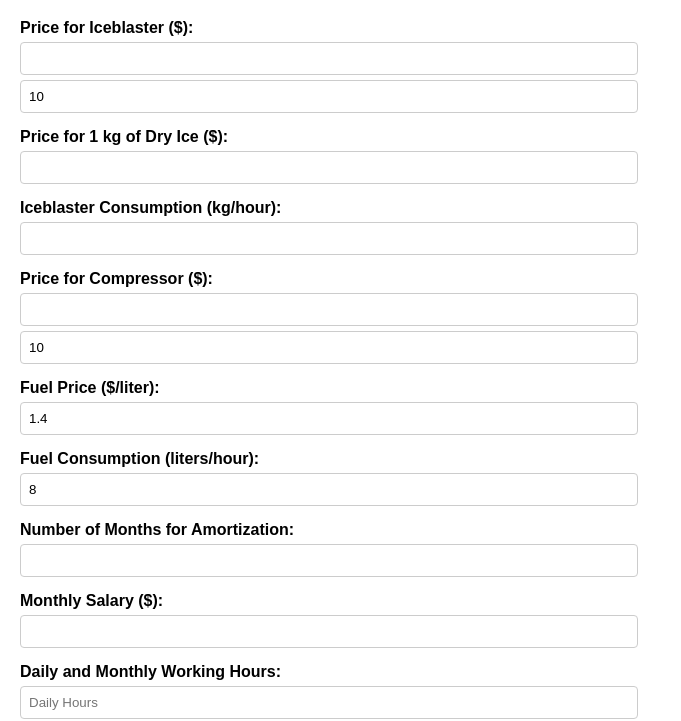
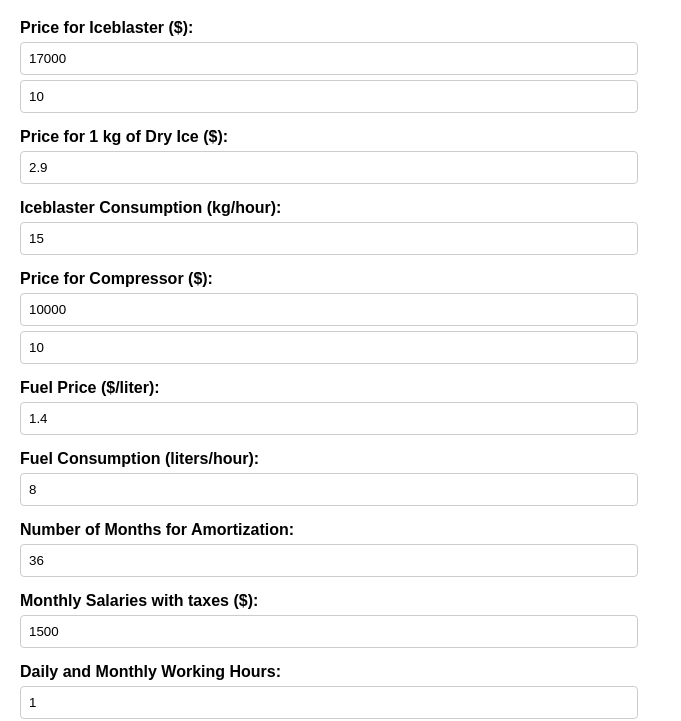
Before and after one commit to ikotelnikov/IceBlastingProfitCalculator, a plain HTML site: page index.html in a window 1280 px wide. Shown: the part 81-802 px from the top of the page, without its empty margins (0-681 px from the left). Drawn offline with nearby package versions, Linux system fonts and the light colour scheme.

Commit message:
Update index.html
default values

```diff
--- a/index.html
+++ b/index.html
@@ -69,16 +69,16 @@
     <form id="calculatorForm" onsubmit="event.preventDefault(); calculateProfit();">
         <h1>Ice Blasting Profit Calculator</h1>
         <label for="iceblasterCost">Price for Iceblaster ($):</label>
-        <input type="number" id="iceblasterCost" required min="0" step="0.01">
+        <input type="number" id="iceblasterCost" required value="17000" min="0" step="0.01">
         <input type="number" id="iceblasterMaintenance" class="percentage-field" value="10" min="0" step="0.01" title="Yearly Maintenance %">
 
         <label for="dryIcePrice">Price for 1 kg of Dry Ice ($):</label>
-        <input type="number" id="dryIcePrice" required min="0" step="0.01">
+        <input type="number" id="dryIcePrice" required value="2.9" min="0" step="0.01">
         <label for="iceConsumption">Iceblaster Consumption (kg/hour):</label>
-        <input type="number" id="iceConsumption" required min="0" step="0.01">
+        <input type="number" id="iceConsumption" required value="15" min="0" step="0.01">
 
         <label for="compressorCost">Price for Compressor ($):</label>
-        <input type="number" id="compressorCost" required min="0" step="0.01">
+        <input type="number" id="compressorCost" required value="10000" min="0" step="0.01">
         <input type="number" id="compressorMaintenance" class="percentage-field" value="10" min="0" step="0.01" title="Yearly Maintenance %">
 
         <label for="fuelPrice">Fuel Price ($/liter):</label>
@@ -87,14 +87,14 @@
         <input type="number" id="fuelConsumption" value="8" required min="0" step="0.01">
 
         <label for="amortizationMonths">Number of Months for Amortization:</label>
-        <input type="number" id="amortizationMonths" required min="1" step="1">
+        <input type="number" id="amortizationMonths" value="36" required min="1" step="1">
 
-        <label for="salary">Monthly Salary ($):</label>
-        <input type="number" id="salary" required min="0" step="0.01">
+        <label for="salary">Monthly Salaries with taxes ($):</label>
+        <input type="number" id="salary" value="1500" required min="0" step="0.01">
 
         <label for="workHours">Daily and Monthly Working Hours:</label>
-        <input type="number" id="workHours" placeholder="Daily Hours" step="0.01" min="0" required>
-        <input type="number" id="monthlyWorkHours" placeholder="Monthly Hours" step="0.01" min="0" required>
+        <input type="number" id="workHours" placeholder="Daily Hours" value="1" step="0.01" min="0" required>
+        <input type="number" id="monthlyWorkHours" placeholder="Monthly Hours" value="22" step="0.01" min="0" required>
 
         <button type="submit">Calculate Hourly Price</button>
         <div id="result" class="result"></div>
```
